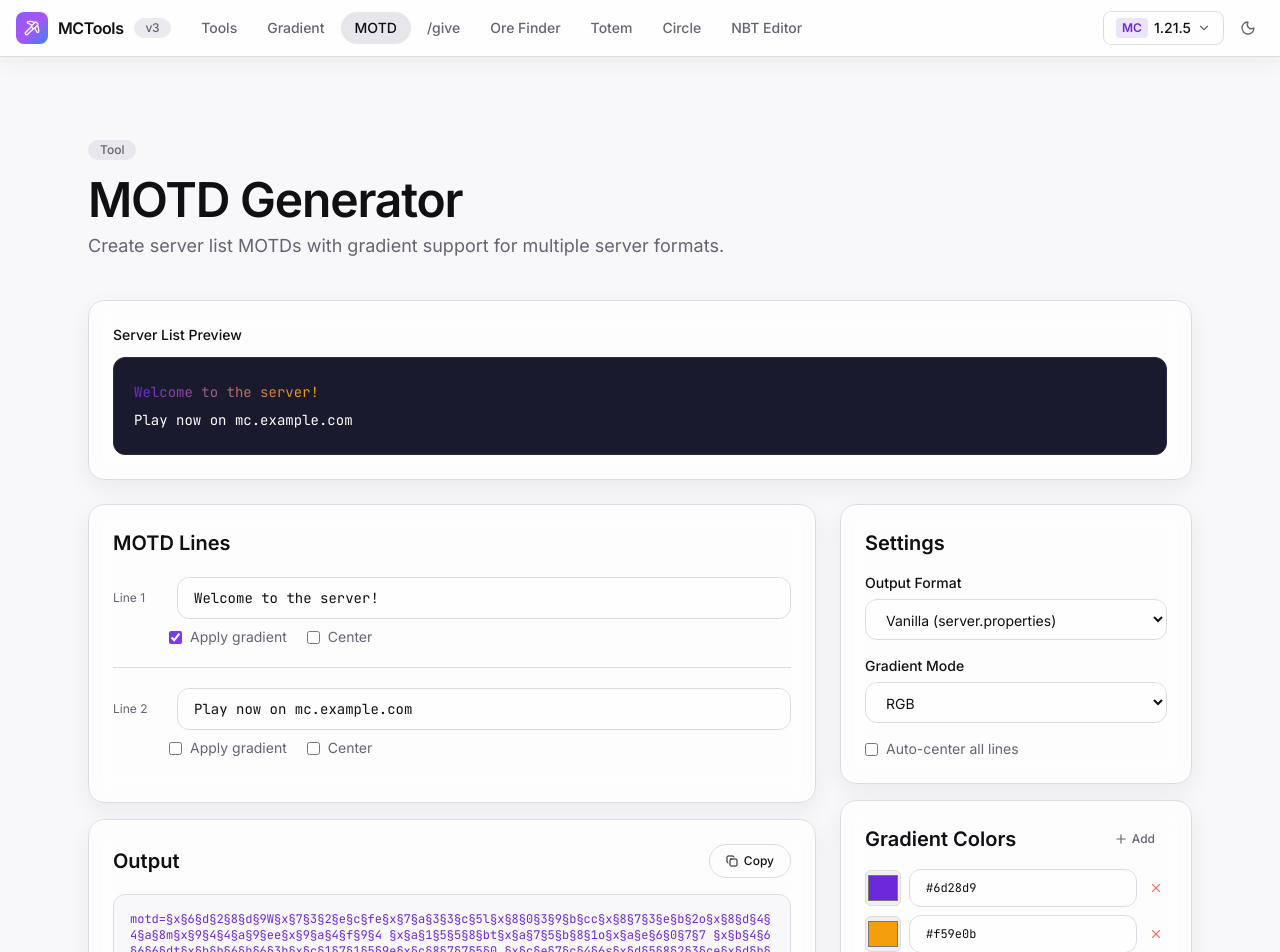
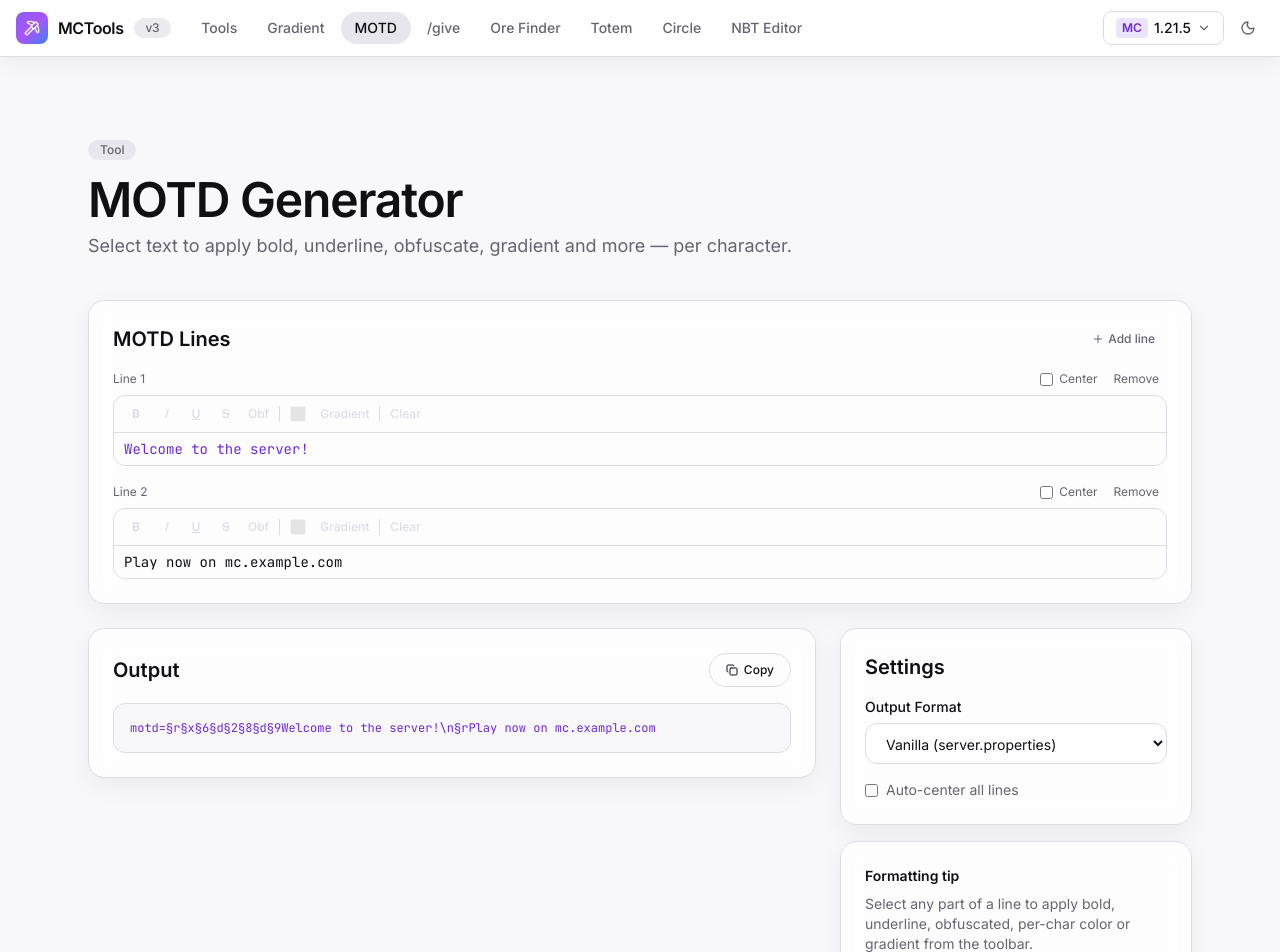
Before and after one commit to kokofixcomputers/mctoolsv3, a React (Vite) app: page /motd in a window 1280 px wide. Shown: the top 952 px of the page. Built offline with nearby package versions, Linux system fonts and the light colour scheme.

Commit message:
add rte to motd generation

```diff
--- a/src/components/RichTextEditor.tsx
+++ b/src/components/RichTextEditor.tsx
@@ -1,9 +1,20 @@
 import { useState, useRef, useEffect, useMemo, useCallback, type CSSProperties } from 'react'
+import { createPortal } from 'react-dom'
 import { Plus, X } from 'lucide-react'
 import {
   type TextSegment, type RichLine, type RichLines,
   lerpColor, toSegments, fromSegments, segmentStyle,
 } from '../types/richText'
+import { interpolateColors } from '../tools/gradient/gradient'
+
+const GRADIENT_PRESETS = [
+  { name: 'Ocean',  stops: ['#00d2ff', '#3a7bd5'] },
+  { name: 'Sunset', stops: ['#ff6b6b', '#feca57', '#ff9ff3'] },
+  { name: 'Forest', stops: ['#56ab2f', '#a8e063'] },
+  { name: 'Violet', stops: ['#7b2ff7', '#f107a3'] },
+  { name: 'Fire',   stops: ['#f12711', '#f5af19'] },
+  { name: 'Ice',    stops: ['#74ebd5', '#acb6e5'] },
+]
 
 export type { TextSegment, RichLine, RichLines }
 
@@ -44,6 +55,138 @@ function Divider() {
   return <span className="w-px h-4 mx-0.5 self-center" style={{ backgroundColor: 'rgb(var(--border))' }} />
 }
 
+// ── gradient popover (portalled to body to escape stacking contexts) ──────────
+
+function GradientPopover({
+  anchorRef,
+  popoverRef,
+  stops,
+  onStopsChange,
+  onApply,
+  onApplyPreset,
+}: {
+  anchorRef: React.RefObject<HTMLDivElement | null>
+  popoverRef: React.RefObject<HTMLDivElement>
+  stops: string[]
+  onStopsChange: (stops: string[]) => void
+  onApply: () => void
+  onApplyPreset: (stops: string[]) => void
+}) {
+  const [pos, setPos] = useState({ top: 0, left: 0 })
+
+  useEffect(() => {
+    const el = anchorRef.current
+    if (!el) return
+    const r = el.getBoundingClientRect()
+    setPos({ top: r.bottom + window.scrollY + 4, left: r.left + window.scrollX })
+  }, [])
+
+  const updateStop = (i: number, hex: string) =>
+    onStopsChange(stops.map((s, j) => j === i ? hex : s))
+  const addStop = () => onStopsChange([...stops, stops[stops.length - 1] ?? '#ffffff'])
+  const removeStop = (i: number) => { if (stops.length > 2) onStopsChange(stops.filter((_, j) => j !== i)) }
+
+  const gradCss = stops.length > 1 ? `linear-gradient(to right, ${stops.join(',')})` : stops[0]
+
+  return createPortal(
+    <div
+      ref={popoverRef}
+      className="p-3 rounded-xl w-60 space-y-3"
+      style={{
+        position: 'absolute',
+        top: pos.top,
+        left: pos.left,
+        zIndex: 99999,
+        backgroundColor: 'rgb(var(--panel))',
+        border: '1px solid rgb(var(--border))',
+        boxShadow: '0 8px 32px rgba(0,0,0,.25)',
+      }}
+      onMouseDown={e => e.preventDefault()}
+    >
+      {/* Presets */}
+      <div>
+        <p className="text-xs font-medium mb-1.5" style={{ color: 'rgb(var(--muted))' }}>Presets</p>
+        <div className="grid grid-cols-2 gap-1.5">
+          {GRADIENT_PRESETS.map(p => (
+            <button
+              key={p.name}
+              type="button"
+              onClick={() => onApplyPreset(p.stops)}
+              className="rounded-lg px-2 py-1 text-xs font-semibold text-left transition-all hover:scale-[1.03]"
+              style={{
+                border: '1px solid rgb(var(--border))',
+                background: `linear-gradient(90deg, ${p.stops.join(',')})`,
+                WebkitBackgroundClip: 'text',
+                WebkitTextFillColor: 'transparent',
+                backgroundClip: 'text',
+              }}
+            >
+              {p.name}
+            </button>
+          ))}
+        </div>
+      </div>
+
+      {/* Custom stops */}
+      <div style={{ borderTop: '1px solid rgb(var(--border))', paddingTop: '0.75rem' }}>
+        <div className="flex items-center justify-between mb-1.5">
+          <p className="text-xs font-medium" style={{ color: 'rgb(var(--muted))' }}>Colors</p>
+          <button
+            type="button"
+            onClick={addStop}
+            className="text-xs flex items-center gap-0.5"
+            style={{ color: 'rgb(var(--accent))' }}
+          >
+            <Plus className="w-3 h-3" /> Add
+          </button>
+        </div>
+
+        {/* Preview bar */}
+        <div className="h-3 rounded-md mb-2" style={{ background: gradCss }} />
+
+        <div className="space-y-1.5">
+          {stops.map((hex, i) => (
+            <div key={i} className="flex items-center gap-2">
+              <span className="text-xs w-3 text-center" style={{ color: 'rgb(var(--muted))' }}>{i + 1}</span>
+              <input
+                type="color"
+                value={hex}
+                onChange={e => updateStop(i, e.target.value)}
+                className="w-7 h-7 rounded cursor-pointer border-0 p-0 shrink-0"
+              />
+              <input
+                className="form-input font-mono text-xs flex-1 py-0.5"
+                value={hex}
+                onChange={e => { if (/^#[0-9a-fA-F]{0,6}$/.test(e.target.value)) updateStop(i, e.target.value) }}
+                maxLength={7}
+              />
+              <button
+                type="button"
+                onClick={() => removeStop(i)}
+                disabled={stops.length <= 2}
+                className="disabled:opacity-20"
+                style={{ color: 'rgb(var(--muted))' }}
+              >
+                <X className="w-3 h-3" />
+              </button>
+            </div>
+          ))}
+        </div>
+
+        <button
+          type="button"
+          onClick={onApply}
+          className="w-full text-xs py-1.5 rounded-lg font-medium mt-3"
+          style={{ backgroundColor: 'rgb(var(--accent))', color: 'rgb(var(--accent-fg))' }}
+        >
+          Apply to selection
+        </button>
+      </div>
+    </div>,
+    document.body,
+  )
+}
+
 // ── single rich line editor ───────────────────────────────────────────────────
 
 interface LineEditorProps {
@@ -63,14 +206,14 @@ export function RichLineEditor({ value, onChange, placeholder, onDelete, autoFoc
   // If defaultItalic and no existing fmts, each char will inherit defaultFmt on first keystroke
   const [fmts, setFmts] = useState(initFmts)
   const [sel, setSel] = useState<{ s: number; e: number } | null>(null)
-  const [gradFrom, setGradFrom] = useState('#ff0000')
-  const [gradTo, setGradTo] = useState('#0000ff')
+  const [gradStops, setGradStops] = useState<string[]>(['#ff0000', '#0000ff'])
   const [gradOpen, setGradOpen] = useState(false)
   const [focused, setFocused] = useState(false)
 
   const inputRef = useRef<HTMLInputElement>(null)
   const prevSel = useRef({ s: 0, e: 0 })
   const gradRef = useRef<HTMLDivElement>(null)
+  const gradPopoverRef = useRef<HTMLDivElement>(null)
 
   // Emit changes upward
   useEffect(() => {
@@ -92,7 +235,11 @@ export function RichLineEditor({ value, onChange, placeholder, onDelete, autoFoc
   useEffect(() => {
     if (!gradOpen) return
     const fn = (e: MouseEvent) => {
-      if (gradRef.current && !gradRef.current.contains(e.target as Node)) setGradOpen(false)
+      const t = e.target as Node
+      if (
+        gradRef.current && !gradRef.current.contains(t) &&
+        gradPopoverRef.current && !gradPopoverRef.current.contains(t)
+      ) setGradOpen(false)
     }
     document.addEventListener('mousedown', fn)
     return () => document.removeEventListener('mousedown', fn)
@@ -142,19 +289,47 @@ export function RichLineEditor({ value, onChange, placeholder, onDelete, autoFoc
   const selHas = (prop: keyof Omit<TextSegment, 'text'>) =>
     hasSel && fmts.slice(sel!.s, sel!.e).every(f => !!f[prop])
 
-  const applyGradient = () => {
+  const applyStops = useCallback((stops: string[]) => {
     if (!sel) return
     const len = sel.e - sel.s
+    const colors = interpolateColors(stops, Math.max(len, 1), 'rgb')
     setFmts(prev => {
       const next = [...prev]
-      for (let i = sel.s; i < sel.e; i++) {
-        const t = len <= 1 ? 0 : (i - sel.s) / (len - 1)
-        next[i] = { ...next[i], color: lerpColor(gradFrom, gradTo, t) }
-      }
+      for (let i = sel.s; i < sel.e; i++) next[i] = { ...next[i], color: colors[i - sel.s] }
       return next
     })
     setGradOpen(false)
-  }
+  }, [sel])
+
+  const applyGradient = () => applyStops(gradStops)
+
+  const applyPresetGradient = useCallback((stops: string[]) => {
+    setGradStops(stops)
+    applyStops(stops)
+  }, [applyStops])
+
+  const openGradient = useCallback(() => {
+    if (!sel) return
+    // Read existing colors from selection to pre-populate stops
+    const selColors = fmts.slice(sel.s, sel.e).map(f => f.color).filter(Boolean) as string[]
+    if (selColors.length >= 2) {
+      // Deduplicate consecutive, then sample first + last (+ optionally middle)
+      const deduped = selColors.filter((c, i) => i === 0 || c !== selColors[i - 1])
+      if (deduped.length === 2) {
+        setGradStops(deduped)
+      } else if (deduped.length > 2) {
+        // Keep first, evenly-spaced midpoints, last — up to 5 stops
+        const step = (deduped.length - 1) / Math.min(deduped.length - 1, 4)
+        const sampled = Array.from({ length: Math.min(deduped.length, 5) }, (_, k) =>
+          deduped[Math.round(k * step)]
+        )
+        setGradStops(sampled)
+      } else {
+        setGradStops([deduped[0], deduped[0]])
+      }
+    }
+    setGradOpen(v => !v)
+  }, [sel, fmts])
 
   const clearFmt = () => {
     if (!sel) return
@@ -205,31 +380,17 @@ export function RichLineEditor({ value, onChange, placeholder, onDelete, autoFoc
 
         {/* Gradient */}
         <div ref={gradRef} className="relative">
-          <TB onClick={() => { if (hasSel) setGradOpen(v => !v) }} disabled={!hasSel} active={gradOpen} title="Gradient">
+          <TB onClick={openGradient} disabled={!hasSel} active={gradOpen} title="Gradient">
             Gradient
           </TB>
-          {gradOpen && (
-            <div
-              className="absolute top-full left-0 mt-1 p-3 rounded-xl z-[9999] w-56 space-y-2.5"
-              style={{ backgroundColor: 'rgb(var(--panel))', border: '1px solid rgb(var(--border))', boxShadow: '0 8px 32px rgba(0,0,0,.2)' }}
-            >
-              <p className="text-xs font-medium" style={{ color: 'rgb(var(--muted))' }}>Gradient colors</p>
-              <div className="flex items-center gap-2">
-                <input type="color" value={gradFrom} onChange={e => setGradFrom(e.target.value)} className="w-8 h-8 rounded cursor-pointer border-0 p-0" />
-                <div className="flex-1 h-5 rounded-md" style={{ background: `linear-gradient(to right, ${gradFrom}, ${gradTo})` }} />
-                <input type="color" value={gradTo} onChange={e => setGradTo(e.target.value)} className="w-8 h-8 rounded cursor-pointer border-0 p-0" />
-              </div>
-              <button
-                type="button"
-                onMouseDown={e => e.preventDefault()}
-                onClick={applyGradient}
-                className="w-full text-xs py-1.5 rounded-lg font-medium"
-                style={{ backgroundColor: 'rgb(var(--accent))', color: 'rgb(var(--accent-fg))' }}
-              >
-                Apply to selection
-              </button>
-            </div>
-          )}
+          {gradOpen && <GradientPopover
+            anchorRef={gradRef}
+            popoverRef={gradPopoverRef}
+            stops={gradStops}
+            onStopsChange={setGradStops}
+            onApply={applyGradient}
+            onApplyPreset={applyPresetGradient}
+          />}
         </div>
 
         <Divider />
--- a/src/pages/MotdPage.tsx
+++ b/src/pages/MotdPage.tsx
@@ -1,11 +1,16 @@
 import { useState, useCallback } from 'react'
-import { Plus, X, Copy, Check } from 'lucide-react'
-import { buildMotd, renderMotdPreview, type MotdFormat, type MotdLine } from '../tools/motd/motd'
-import type { GradientType } from '../tools/gradient/gradient'
+import { Plus, Copy, Check } from 'lucide-react'
+import { buildMotdFromRich, type MotdFormat } from '../tools/motd/motd'
+import { RichLineEditor } from '../components/RichTextEditor'
+import type { RichLine } from '../types/richText'
 
 function uid() { return Math.random().toString(36).slice(2) }
-interface LineState extends MotdLine { id: string }
-interface Stop { id: string; hex: string }
+
+interface LineState {
+  id: string
+  segments: RichLine
+  center: boolean
+}
 
 function CopyBtn({ text }: { text: string }) {
   const [copied, setCopied] = useState(false)
@@ -22,26 +27,22 @@ function CopyBtn({ text }: { text: string }) {
 
 export default function MotdPage() {
   const [lines, setLines] = useState<LineState[]>([
-    { id: uid(), text: 'Welcome to the server!', useGradient: true, center: false },
-    { id: uid(), text: 'Play now on mc.example.com', useGradient: false, center: false },
-  ])
-  const [stops, setStops] = useState<Stop[]>([
-    { id: uid(), hex: '#6d28d9' },
-    { id: uid(), hex: '#f59e0b' },
+    { id: uid(), segments: [{ text: 'Welcome to the server!', color: '#6d28d9' }], center: false },
+    { id: uid(), segments: [{ text: 'Play now on mc.example.com' }], center: false },
   ])
   const [format, setFormat] = useState<MotdFormat>('vanilla')
-  const [gradType, setGradType] = useState<GradientType>('rgb')
   const [centerAll, setCenterAll] = useState(false)
 
-  const hexStops = stops.map((s) => s.hex)
-  const output = buildMotd(lines, hexStops, gradType, format, centerAll)
-  const preview = renderMotdPreview(lines, hexStops, gradType)
+  const output = buildMotdFromRich(lines, format, centerAll)
 
-  const updateLine = (id: string, patch: Partial<MotdLine>) =>
-    setLines((p) => p.map((l) => l.id === id ? { ...l, ...patch } : l))
-  const addStop = () => setStops((p) => [...p, { id: uid(), hex: '#ffffff' }])
-  const removeStop = (id: string) => { if (stops.length > 1) setStops((p) => p.filter((s) => s.id !== id)) }
-  const updateStop = (id: string, hex: string) => setStops((p) => p.map((s) => s.id === id ? { ...s, hex } : s))
+  const updateLine = (id: string, segments: RichLine) =>
+    setLines(p => p.map(l => l.id === id ? { ...l, segments } : l))
+  const toggleCenter = (id: string) =>
+    setLines(p => p.map(l => l.id === id ? { ...l, center: !l.center } : l))
+  const addLine = () => setLines(p => [...p, { id: uid(), segments: [], center: false }])
+  const removeLine = (id: string) => { if (lines.length > 1) setLines(p => p.filter(l => l.id !== id)) }
+
+  const showCenterOpt = format === 'vanilla' || format === 'legacy'
 
   return (
     <div className="section container">
@@ -49,58 +50,53 @@ export default function MotdPage() {
         <span className="badge-muted">Tool</span>
         <h1 className="mt-4" style={{ color: 'rgb(var(--text))' }}>MOTD Generator</h1>
         <p className="mt-2 text-lg" style={{ color: 'rgb(var(--muted))' }}>
-          Create server list MOTDs with gradient support for multiple server formats.
+          Select text to apply bold, underline, obfuscate, gradient and more — per character.
         </p>
       </div>
 
-      {/* Preview mock */}
+      {/* Lines editor */}
       <div className="card mb-6">
-        <p className="form-label mb-3">Server List Preview</p>
-        <div className="rounded-xl p-5 font-mono text-sm leading-7"
-          style={{ backgroundColor: '#1a1a2e', border: '1px solid #2a2a4a' }}>
-          {preview.map((segs, li) => (
-            <div key={li} className={centerAll ? 'text-center' : ''}>
-              {segs.length === 0
-                ? <span>&nbsp;</span>
-                : segs.map((s, i) => <span key={i} style={{ color: s.color }}>{s.char}</span>)}
+        <div className="flex items-center justify-between mb-4">
+          <h3>MOTD Lines</h3>
+          <button onClick={addLine} className="btn-ghost flex items-center gap-1 text-xs">
+            <Plus className="w-3 h-3" /> Add line
+          </button>
+        </div>
+
+        <div className="space-y-4">
+          {lines.map((line, i) => (
+            <div key={line.id}>
+              <div className="flex items-center gap-2 mb-1.5">
+                <span className="text-xs w-12 shrink-0" style={{ color: 'rgb(var(--muted))' }}>Line {i + 1}</span>
+                {showCenterOpt && (
+                  <label className="flex items-center gap-1.5 text-xs cursor-pointer ml-auto" style={{ color: 'rgb(var(--muted))' }}>
+                    <input type="checkbox" checked={line.center} onChange={() => toggleCenter(line.id)} className="accent-violet-600" />
+                    Center
+                  </label>
+                )}
+                {lines.length > 1 && (
+                  <button
+                    onClick={() => removeLine(line.id)}
+                    className="text-xs px-2 py-0.5 rounded"
+                    style={{ color: 'rgb(var(--muted))', marginLeft: showCenterOpt ? undefined : 'auto' }}
+                  >
+                    Remove
+                  </button>
+                )}
+              </div>
+              <RichLineEditor
+                value={line.segments}
+                onChange={segs => updateLine(line.id, segs)}
+                placeholder={`Line ${i + 1}…`}
+              />
             </div>
           ))}
         </div>
       </div>
 
       <div className="grid lg:grid-cols-3 gap-6">
-        <div className="lg:col-span-2 space-y-4">
-          <div className="card">
-            <h3 className="mb-5">MOTD Lines</h3>
-            <div className="space-y-5">
-              {lines.map((line, i) => (
-                <div key={line.id} className="pb-5" style={{ borderBottom: i < lines.length - 1 ? '1px solid rgb(var(--border))' : 'none' }}>
-                  <div className="flex items-center gap-2 mb-2">
-                    <span className="text-xs w-14" style={{ color: 'rgb(var(--muted))' }}>Line {i + 1}</span>
-                    <input
-                      className="form-input font-mono text-sm flex-1"
-                      value={line.text}
-                      onChange={(e) => updateLine(line.id, { text: e.target.value })}
-                      placeholder={`Line ${i + 1}…`}
-                    />
-                  </div>
-                  <div className="flex items-center gap-5 ml-14 text-sm">
-                    <label className="flex items-center gap-2 cursor-pointer" style={{ color: 'rgb(var(--muted))' }}>
-                      <input type="checkbox" checked={line.useGradient} onChange={(e) => updateLine(line.id, { useGradient: e.target.checked })} className="accent-violet-600" />
-                      Apply gradient
-                    </label>
-                    {(format === 'vanilla' || format === 'legacy') && (
-                      <label className="flex items-center gap-2 cursor-pointer" style={{ color: 'rgb(var(--muted))' }}>
-                        <input type="checkbox" checked={line.center} onChange={(e) => updateLine(line.id, { center: e.target.checked })} className="accent-violet-600" />
-                        Center
-                      </label>
-                    )}
-                  </div>
-                </div>
-              ))}
-            </div>
-          </div>
-
+        {/* Output */}
+        <div className="lg:col-span-2">
           <div className="card">
             <div className="flex items-center justify-between mb-4">
               <h3>Output</h3>
@@ -110,13 +106,14 @@ export default function MotdPage() {
           </div>
         </div>
 
+        {/* Settings */}
         <div className="space-y-4">
           <div className="card">
             <h3 className="mb-4">Settings</h3>
             <div className="space-y-4">
               <div>
                 <label className="form-label">Output Format</label>
-                <select className="form-input" value={format} onChange={(e) => setFormat(e.target.value as MotdFormat)}>
+                <select className="form-input" value={format} onChange={e => setFormat(e.target.value as MotdFormat)}>
                   <option value="vanilla">Vanilla (server.properties)</option>
                   <option value="paper">Paper (config.yml)</option>
                   <option value="velocity">Velocity (velocity.toml)</option>
@@ -124,47 +121,18 @@ export default function MotdPage() {
                   <option value="legacy">Raw legacy §</option>
                 </select>
               </div>
-              <div>
-                <label className="form-label">Gradient Mode</label>
-                <select className="form-input" value={gradType} onChange={(e) => setGradType(e.target.value as GradientType)}>
-                  <option value="rgb">RGB</option>
-                  <option value="hsv">HSV</option>
-                </select>
-              </div>
-              {(format === 'vanilla' || format === 'legacy') && (
+              {showCenterOpt && (
                 <label className="flex items-center gap-2 cursor-pointer text-sm" style={{ color: 'rgb(var(--muted))' }}>
-                  <input type="checkbox" checked={centerAll} onChange={(e) => setCenterAll(e.target.checked)} className="accent-violet-600" />
+                  <input type="checkbox" checked={centerAll} onChange={e => setCenterAll(e.target.checked)} className="accent-violet-600" />
                   Auto-center all lines
                 </label>
               )}
             </div>
           </div>
 
-          <div className="card">
-            <div className="flex items-center justify-between mb-4">
-              <h3>Gradient Colors</h3>
-              <button onClick={addStop} className="btn-ghost flex items-center gap-1">
-                <Plus className="w-3.5 h-3.5" /> Add
-              </button>
-            </div>
-            <div className="space-y-2">
-              {stops.map((stop) => (
-                <div key={stop.id} className="flex items-center gap-2">
-                  <input type="color" value={stop.hex} onChange={(e) => updateStop(stop.id, e.target.value)}
-                    className="rounded-lg" style={{ border: '1px solid rgb(var(--border))' }} />
-                  <input
-                    className="form-input font-mono text-xs flex-1"
-                    value={stop.hex}
-                    onChange={(e) => { if (/^#[0-9a-fA-F]{0,6}$/.test(e.target.value)) updateStop(stop.id, e.target.value) }}
-                    maxLength={7}
-                  />
-                  <button onClick={() => removeStop(stop.id)} disabled={stops.length <= 1}
-                    className="btn-ghost p-1 disabled:opacity-30 text-red-400">
-                    <X className="w-3.5 h-3.5" />
-                  </button>
-                </div>
-              ))}
-            </div>
+          <div className="card text-sm space-y-2" style={{ color: 'rgb(var(--muted))' }}>
+            <p className="font-semibold" style={{ color: 'rgb(var(--text))' }}>Formatting tip</p>
+            <p>Select any part of a line to apply bold, underline, obfuscated, per-char color or gradient from the toolbar.</p>
           </div>
         </div>
       </div>
--- a/src/tools/motd/motd.ts
+++ b/src/tools/motd/motd.ts
@@ -1,4 +1,5 @@
 import { interpolateColors, type GradientType } from '../gradient/gradient'
+import type { RichLine, TextSegment } from '../../types/richText'
 
 export type MotdFormat = 'vanilla' | 'paper' | 'velocity' | 'simplemotd' | 'legacy'
 
@@ -76,6 +77,68 @@ export function buildMotd(
   }
 }
 
+function segToLegacy(seg: TextSegment): string {
+  let codes = '§r'
+  if (seg.obfuscated) codes += '§k'
+  if (seg.bold) codes += '§l'
+  if (seg.strikethrough) codes += '§m'
+  if (seg.underlined) codes += '§n'
+  if (seg.italic) codes += '§o'
+  if (seg.color) {
+    const h = seg.color.replace('#', '')
+    codes += `§x§${h[0]}§${h[1]}§${h[2]}§${h[3]}§${h[4]}§${h[5]}`
+  }
+  return codes + seg.text
+}
+
+function segToMiniMessage(seg: TextSegment): string {
+  let s = seg.text
+  if (seg.color) s = `<${seg.color}>${s}</${seg.color}>`
+  if (seg.bold) s = `<bold>${s}</bold>`
+  if (seg.italic) s = `<italic>${s}</italic>`
+  if (seg.underlined) s = `<underlined>${s}</underlined>`
+  if (seg.strikethrough) s = `<strikethrough>${s}</strikethrough>`
+  if (seg.obfuscated) s = `<obfuscated>${s}</obfuscated>`
+  return s
+}
+
+function richLineToString(line: RichLine, mini: boolean, center: boolean, lineWidth = 53): string {
+  if (!line.length) return ''
+  const encoded = mini
+    ? line.map(segToMiniMessage).join('')
+    : line.map(segToLegacy).join('')
+  if (!mini && center) {
+    const plain = line.map(s => s.text).join('')
+    const pad = Math.max(0, Math.floor((lineWidth - plain.length) / 2))
+    return ' '.repeat(pad) + encoded
+  }
+  return encoded
+}
+
+export function buildMotdFromRich(
+  lines: Array<{ segments: RichLine; center: boolean }>,
+  format: MotdFormat,
+  centerAll: boolean,
+): string {
+  const mini = format === 'velocity' || format === 'paper' || format === 'simplemotd'
+  const rendered = lines.map(l => richLineToString(l.segments, mini, centerAll || l.center))
+
+  switch (format) {
+    case 'vanilla':
+      return `motd=${rendered.join('\\n')}`
+    case 'paper': {
+      const yamlLines = rendered.map(l => `  - "${l.replace(/"/g, '\\"')}"`)
+      return `motd:\n${yamlLines.join('\n')}`
+    }
+    case 'velocity':
+      return `motd: "${rendered.join('\\n').replace(/"/g, '\\"')}"`
+    case 'simplemotd':
+      return rendered.map((l, i) => `line${i + 1}: "${l.replace(/"/g, '\\"')}"`).join('\n')
+    case 'legacy':
+      return rendered.join('\n')
+  }
+}
+
 export function renderMotdPreview(
   lines: MotdLine[],
   stops: string[],
```
